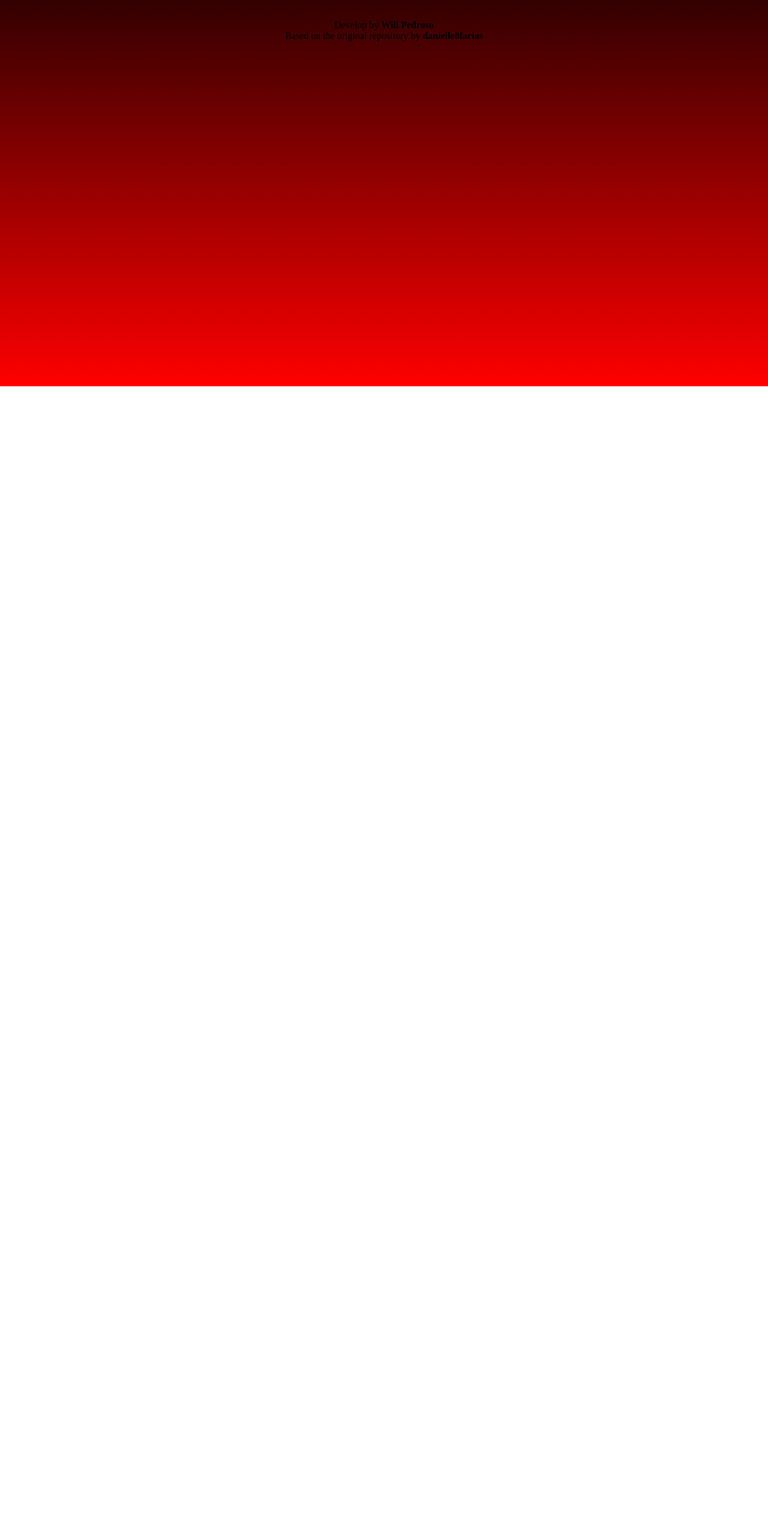
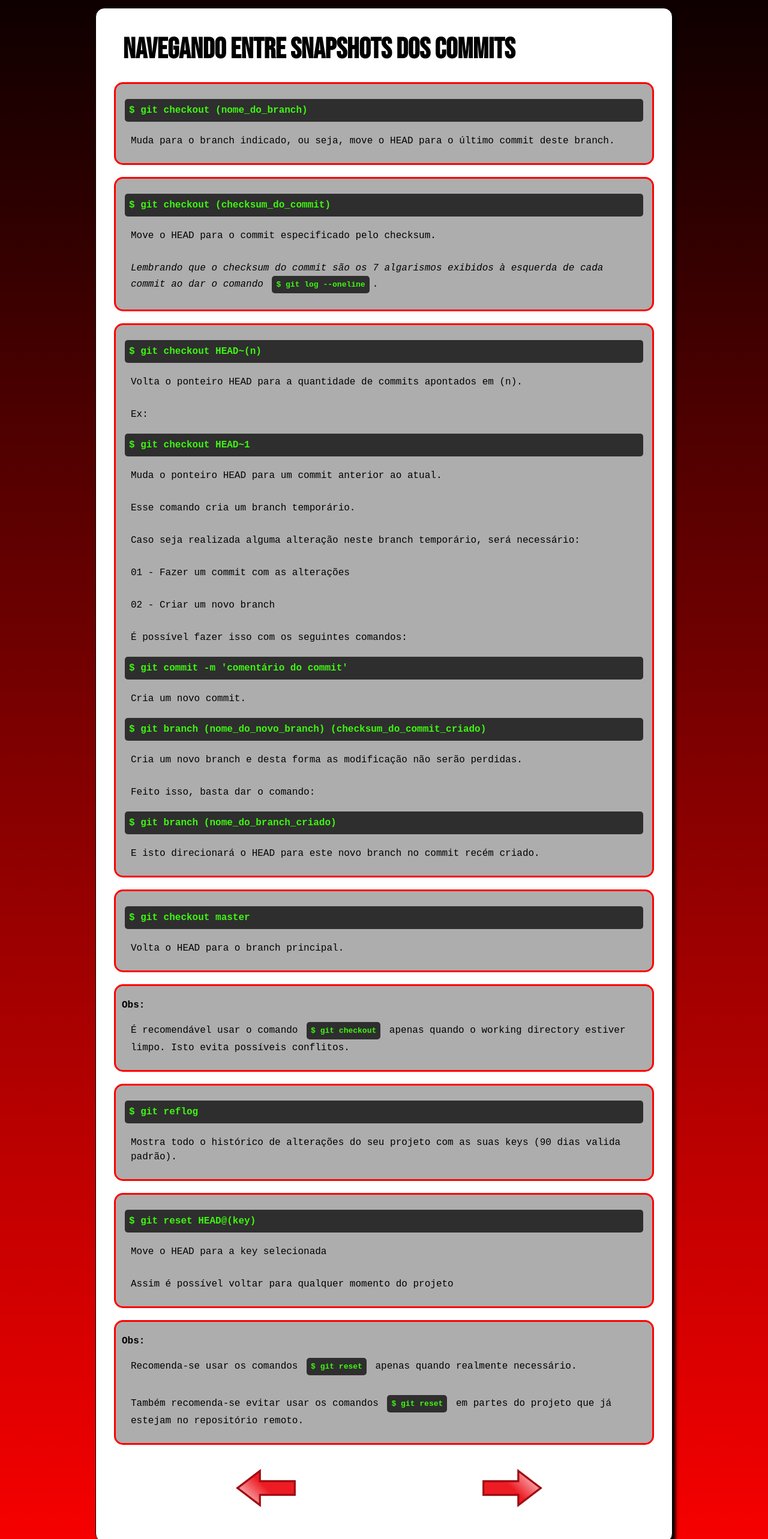
Before and after one commit to willypedroso/gitflix, a React (Create React App) app: page /nav in a window 1280 px wide. Shown: the part 160-2726 px from the top of the page at 60% size. Before the commit the page ends 804 px from the top, so only its background shows below. Built offline with nearby package versions, Linux system fonts and the light colour scheme.

Commit message:
add nav page

```diff
--- a/src/App.css
+++ b/src/App.css
@@ -1,7 +1,9 @@
 footer {
+  font-family: monospace;
   text-align: center;
   margin: 20px;
   font-weight: 300;
+  padding: 10px;
 }
 
 footer a {
--- a/src/components/content/Menu.jsx
+++ b/src/components/content/Menu.jsx
@@ -12,12 +12,13 @@ export default () => {
             <Cards link="/commit" content="Commit de arquivos"/>
             <Cards link="/alts" content="Visualizando alterações"/>
             <Cards link="/ignore" content="Git ignore"/>
-            <Cards link="/github" content="Repositório Remoto (Github)"/>
+            <Cards link="/github" content="Repositórios Remotos"/>
             <Cards link="/clone" content="Clonando projetos"/>
             <Cards link="/fork" content="Fork e colaboração em projetos"/>
             <Cards link="/tags" content="Gerenciando Tags"/>
             <Cards link="/branch" content="Gerenciando Branches"/>
             <Cards link="/merge" content="Gerenciando Merges"/>
+            <Cards link="/nav" content="Navegando pelos snapshots"/>
         </div>
     )
 }
--- a/src/components/content/Merge.jsx
+++ b/src/components/content/Merge.jsx
@@ -15,8 +15,7 @@ export default () => {
             </div>
 
             <div className="Instruction">
-                <p>Se após o comando de merge o git der mensagem de conflito</p>
-                <p>Será necessário verificar os códigos, desfazer os conflitos e dar commit para que o merge seja executado.</p>
+                <p>Se após o comando de merge o git der mensagem de conflito, será necessário verificar os códigos, desfazer os conflitos e dar commit para que o merge seja executado.</p>
                 <p>ou</p>
                 <div className="Code">$ git merge --abort</div>
                 <p>Comando para cancelar o merge.</p>
@@ -30,7 +29,7 @@ export default () => {
                 <Arrows img="Back" link="/branch" />
             </span>
             <span className="Foward">
-                <Arrows img="Foward" link="/" />
+                <Arrows img="Foward" link="/nav" />
             </span>
         </div>
     )
--- /dev/null
+++ b/src/components/content/Nav.jsx
@@ -0,0 +1,79 @@
+import React from "react";
+import Arrows from "./Arrows";
+
+export default () => {
+    return (
+        <div className="Content">
+            <h1>NAVEGANDO ENTRE SNAPSHOTS DOS COMMITS</h1>
+
+            <div className="Instruction">
+                <div className="Code">$ git checkout (nome_do_branch)</div>
+                <p>Muda para o branch indicado, ou seja, move o HEAD para o último commit deste branch.</p>
+            </div>
+
+
+            <div className="Instruction">
+                <div className="Code">$ git checkout (checksum_do_commit)</div>
+                <p>Move o HEAD para o commit especificado pelo checksum.</p>
+
+                <p><em>Lembrando que o checksum do commit são os 7 algarismos exibidos à esquerda de cada commit ao dar o comando </em><code>$ git log --oneline</code>.</p>
+            </div>
+
+            <div className="Instruction">
+                <div className="Code">$ git checkout HEAD~(n)</div>
+                <p>Volta o ponteiro HEAD para a quantidade de commits apontados em (n).</p>
+                <p>Ex:</p>
+                <div className="Code">$ git checkout HEAD~1</div>
+                <p>Muda o ponteiro HEAD para um commit anterior ao atual.</p>
+                <p>Esse comando cria um branch temporário.</p>
+                <p>Caso seja realizada alguma alteração neste branch temporário, será necessário:</p>
+                <p>01 - Fazer um commit com as alterações</p>
+                <p>02 - Criar um novo branch</p>
+                <p>É possível fazer isso com os seguintes comandos:</p>
+                <div className="Code">$ git commit -m 'comentário do commit'</div>
+                <p>Cria um novo commit.</p>
+                <div className="Code">$ git branch (nome_do_novo_branch) (checksum_do_commit_criado)</div>
+                <p>Cria um novo branch e desta forma as modificação não serão perdidas.</p>
+                <p>Feito isso, basta dar o comando:</p>
+                <div className="Code">$ git branch (nome_do_branch_criado)</div>
+                <p>E isto direcionará o HEAD para este novo branch no commit recém criado.</p>
+            </div>
+
+            <div className="Instruction">
+                <div className="Code">$ git checkout master</div>
+                <p>Volta o HEAD para o branch principal.</p>
+            </div>
+
+
+            <div className="Instruction">
+                <h4>Obs:</h4>
+                <p>É recomendável usar o comando <code>$ git checkout</code> apenas quando o working directory estiver limpo. Isto evita possíveis conflitos.</p>
+            </div>
+
+
+            <div className="Instruction">
+                <div className="Code">$ git reflog</div>
+                <p>Mostra todo o histórico de alterações do seu projeto com as suas keys (90 dias valida padrão).</p>
+            </div>
+
+
+            <div className="Instruction">
+                <div className="Code">$ git reset HEAD@(key)</div>
+                <p>Move o HEAD para a key selecionada</p>
+                <p>Assim é possível voltar para qualquer momento do projeto</p>
+            </div>
+
+            <div className="Instruction">
+                <h4>Obs:</h4>
+                <p>Recomenda-se usar os comandos <code>$ git reset</code> apenas quando realmente necessário.</p>
+                <p>Também recomenda-se evitar usar os comandos <code>$ git reset</code> em partes do projeto que já estejam no repositório remoto.</p>
+            </div>
+            <span className="Back">
+                <Arrows img="Back" link="/merge" />
+            </span>
+            <span className="Foward">
+                <Arrows img="Foward" link="/" />
+            </span>
+        </div>
+    )
+}
--- a/src/components/content/Structure.jsx
+++ b/src/components/content/Structure.jsx
@@ -31,8 +31,8 @@ export default () => {
                 <p>É movendo o HEAD que se torna possível "navegar" pelo histórico de commits.</p>
             </div>
             <div className="Instruction">
-                <h3>Checksums de um commit</h3>
-                <p>São os identificadores de um commit.</p>
+                <h3>Checksum de commits</h3>
+                <p>São os identificadores dos commits.</p>
                 <p>É composto por 40 algarismos e normalmente abreviado pelos seus primeiros 7.</p>
                 <p>Com eles é possível apontar para um commit específico na hora de executar alguns comandos (mover o HEAD e criar tags, por exemplo).</p>
             </div>
--- a/src/components/layout/Main.jsx
+++ b/src/components/layout/Main.jsx
@@ -14,6 +14,7 @@ import Fork from "../content/Fork";
 import Tags from "../content/Tags";
 import Branch from "../content/Branch";
 import Merge from "../content/Merge";
+import Nav from "../content/Nav";
 import './Main.css'
 
 export default props => {
@@ -34,6 +35,7 @@ export default props => {
                 <Route path="/tags" element={<Tags />} />
                 <Route path="/branch" element={<Branch />} />
                 <Route path="/merge" element={<Merge />} />
+                <Route path="/nav" element={<Nav />} />
             </Routes>
         </div>
     )
```
